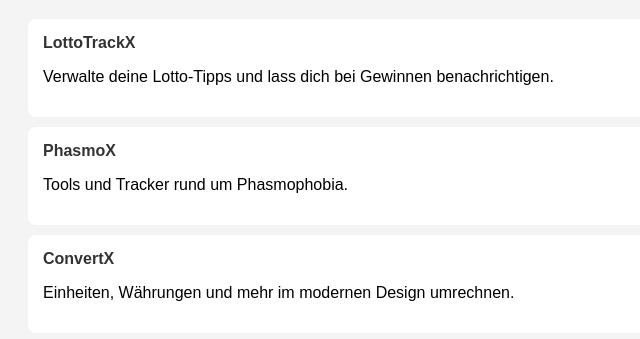
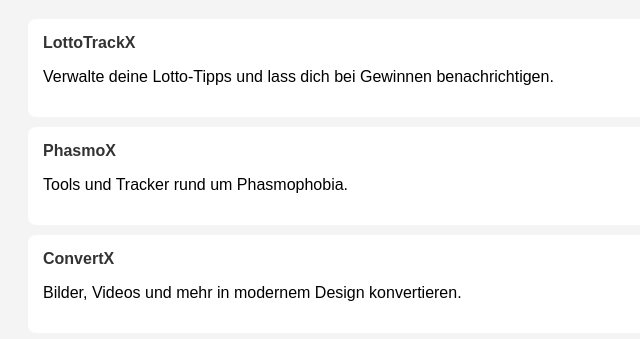
Before and after one commit to JSC-Studio/jsc-projects, a plain HTML site: page index.html in a window 1280 px wide. Shown: the part 89-428 px from the top of the page, without its empty margins (0-640 px from the left). Drawn offline with Linux system fonts and the light colour scheme.

Commit message:
Update index.html project descriptions

```diff
--- a/index.html
+++ b/index.html
@@ -26,7 +26,7 @@
 
   <div class="project">
     <a href="#">ConvertX</a>
-    <p>Einheiten, Währungen und mehr im modernen Design umrechnen.</p>
+    <p>Bilder, Videos und mehr in modernem Design konvertieren.</p>
   </div>
 
 </body>
```
